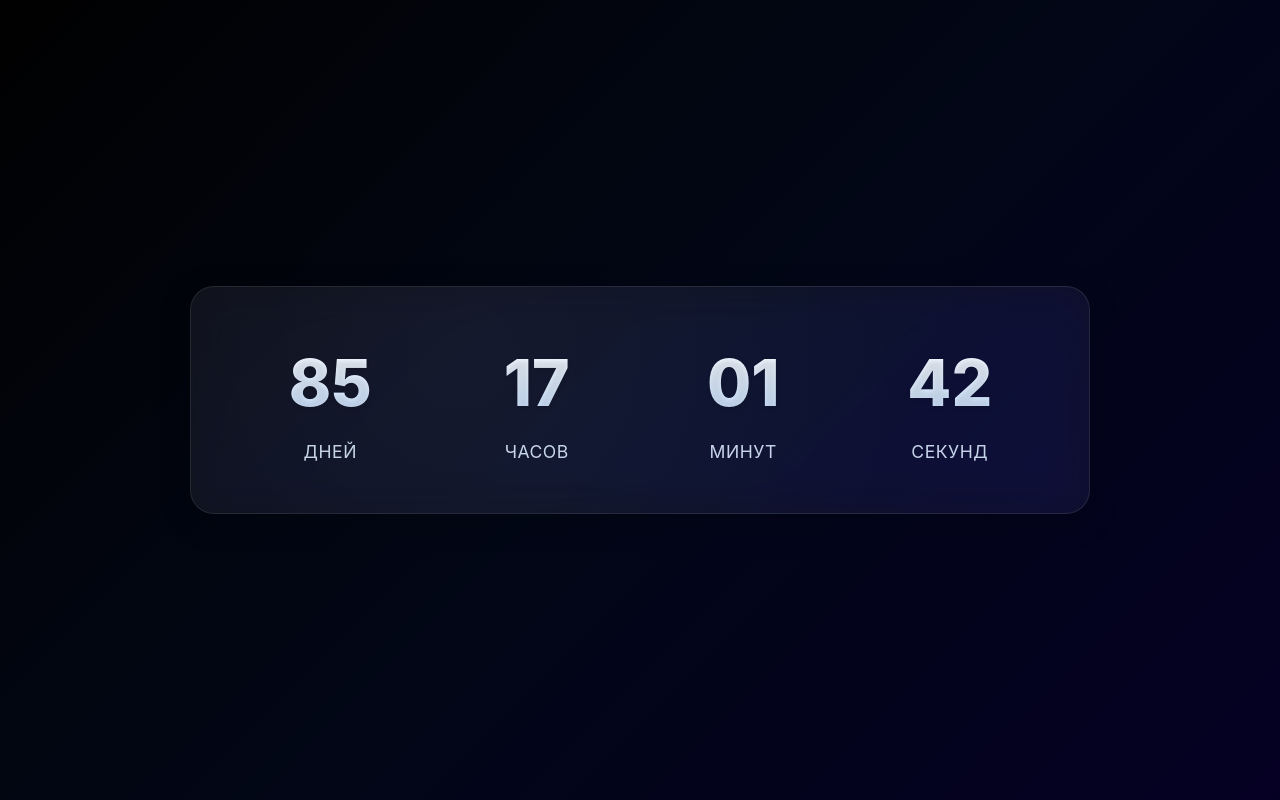
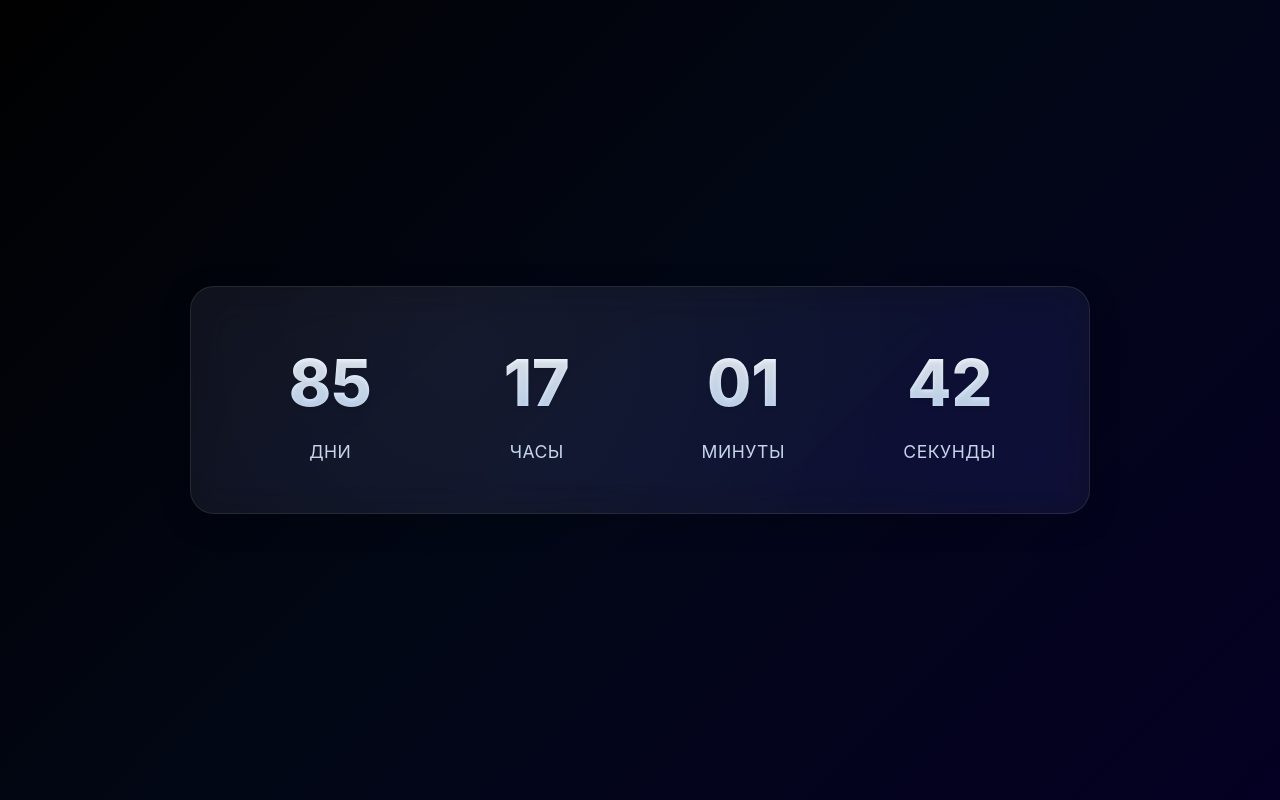
Before and after one commit to hvhabuser/you-my.world, a plain HTML site: page index.html in a window 1280 px wide. Drawn offline with Linux system fonts and the light colour scheme.

Commit message:
Update index.html

```diff
--- a/index.html
+++ b/index.html
@@ -14,19 +14,19 @@
         <div class="timer-grid">
           <div class="timer-item">
             <div class="timer-value" id="days">00</div>
-            <div class="timer-label">Дней</div>
+            <div class="timer-label">Дни</div>
           </div>
           <div class="timer-item">
             <div class="timer-value" id="hours">00</div>
-            <div class="timer-label">Часов</div>
+            <div class="timer-label">Часы</div>
           </div>
           <div class="timer-item">
             <div class="timer-value" id="minutes">00</div>
-            <div class="timer-label">Минут</div>
+            <div class="timer-label">Минуты</div>
           </div>
           <div class="timer-item">
             <div class="timer-value" id="seconds">00</div>
-            <div class="timer-label">Секунд</div>
+            <div class="timer-label">Секунды</div>
           </div>
         </div>
       </div>
```
